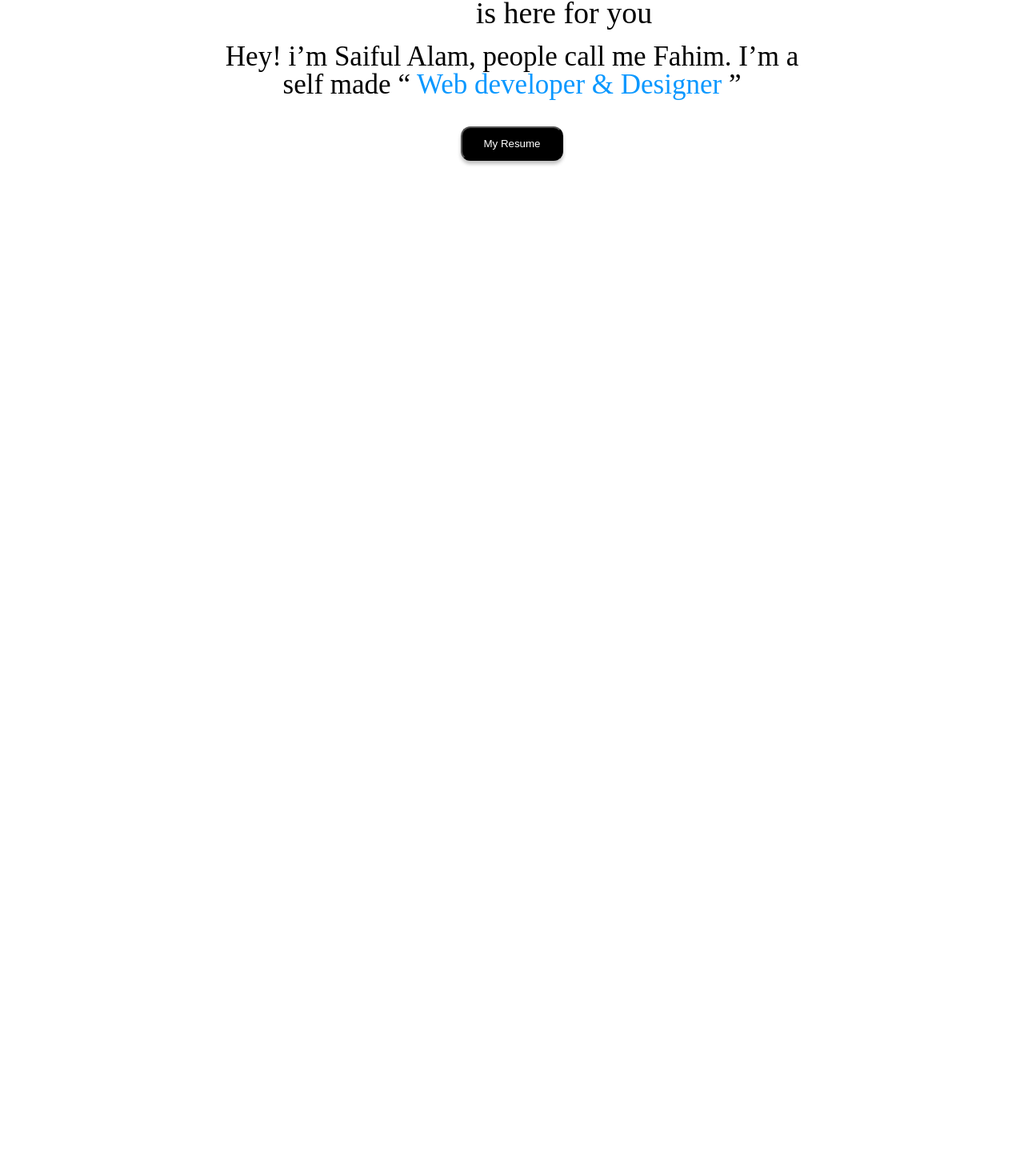
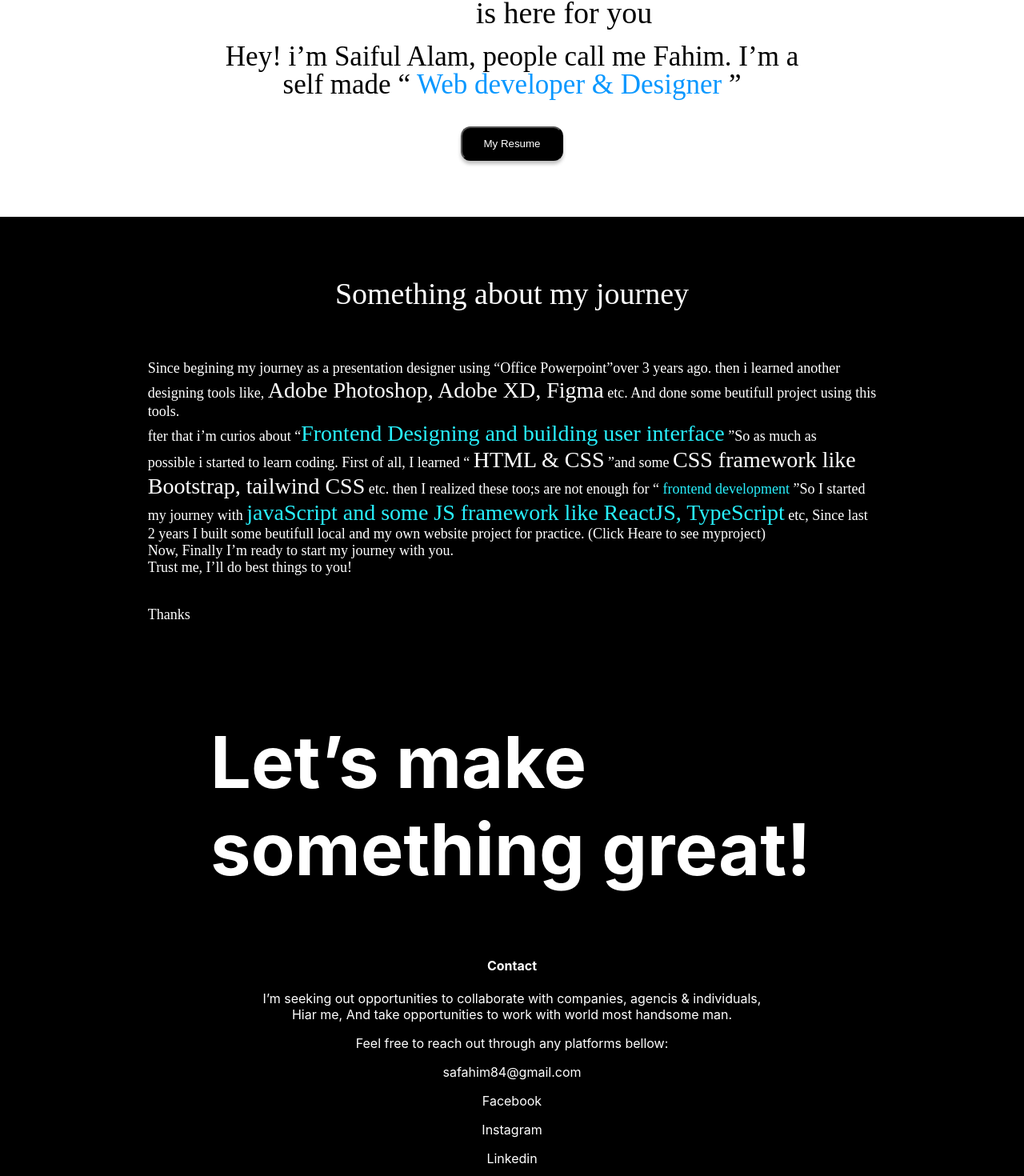
Before and after one commit to saifulalamfahim/SaAF, a React (Create React App) app: page / in a window 1280 px wide. Shown: the part 345-1815 px from the top of the page at 80% size. Before the commit the page ends 800 px from the top, so only its background shows below. Built offline with nearby package versions, Linux system fonts and the light colour scheme; a web font is replaced by a local one.

Commit message:
about completed

```diff
--- a/src/App.js
+++ b/src/App.js
@@ -1,15 +1,16 @@
 import logo from './logo.svg';
 import './App.css';
-// import About from './components/About/About';
+import About from './components/About/About';
 import Header from './components/Header/Header';
+import Contact from './components/Contact/Contact';
 
 function App() {
   return (
     <div className="App">
      <Header></Header>
-      {/* <About></About> */}
+      <About></About>
+      <Contact></Contact>
     </div>
-
   );
 }
 
--- a/src/components/About/About.css
+++ b/src/components/About/About.css
@@ -1,4 +1,37 @@
 .about-container{
     background: black;
     color: white;
+    padding-bottom: 20px;
+    display: flex;
+    flex-direction: column;
+    align-items: center;
 }
+.about-container h1{
+    height: 59px;
+    font-family: '?????';
+    font-weight: 400;
+    font-size: 38px;
+    line-height: 38px;
+    padding-top: 51px;
+}
+.About-details{
+    font-family: 'ABeeZee';
+    font-weight: 100;
+    font-size: 18px;
+    line-height: 21px;
+    text-align: left;
+    color: #FFFFFF;
+}
+.About-details p{
+    padding-bottom: 20px;
+}
+.highlight-text{
+    font-family: 'ABeeZee';
+    font-style: normal;
+    font-weight: 400;
+    font-size: 28px;
+    line-height: 33px;
+}
+.hudai{
+    color: #28F0FD;
+}
--- a/src/components/About/About.js
+++ b/src/components/About/About.js
@@ -4,7 +4,17 @@ import './About.css';
 const About = () => {
     return (
         <div className='about-container'>
-            <h1>This is About Section</h1>
+            <h1>Something about my journey</h1>
+            <div className='About-details'>
+                <p>Since begining my journey as a presentation designer using “Office Powerpoint”over 3 years ago. then i learned another <br /> designing tools like, <span className='highlight-text'>Adobe Photoshop, Adobe XD, Figma</span> etc. And done some beutifull project using this <br /> tools. <br />
+
+
+
+                fter that i’m curios about “<span className='highlight-text hudai'>Frontend Designing and building user interface</span> ”So as much as <br /> possible i started to learn coding. First of all, I learned “ <span className='highlight-text'>HTML & CSS</span> ”and some <span className='highlight-text'>CSS framework like <br /> Bootstrap, tailwind CSS</span> etc. then I realized these too;s are not enough for “ <span className='hudai'>frontend development</span> ”So I started <br /> my journey with <span className='highlight-text hudai'>javaScript and some JS framework like ReactJS, TypeScript</span> etc, Since last <br /> 2 years I built some beutifull local and my own website project for practice. (Click Heare to see myproject) <br />
+                Now, Finally I’m ready to start my journey with you. <br />
+                Trust me, I’ll do best things to you!</p>
+                <p>Thanks</p>
+            </div>
         </div>
     );
 };
--- /dev/null
+++ b/src/components/Contact/Contact.css
@@ -0,0 +1,17 @@
+.contact-container{
+    background: black;
+    color: white;
+    display: flex;
+    flex-direction: column;
+    align-items: center;
+}
+.contact-container h1{
+
+    width: 754px;
+    height: 218px;
+    font-weight: 700;
+    font-size: 90px;
+    line-height: 109px;
+    text-align: start;
+    color: #FFFFFF;
+}
--- /dev/null
+++ b/src/components/Contact/Contact.js
@@ -0,0 +1,23 @@
+import React from 'react';
+import './Contact.css';
+
+const Contact = () => {
+    return (
+        <div className='contact-container'>
+           <h1>Let’s make
+            something great!</h1>
+            <div className='contact-details'>
+                <h4>Contact</h4>
+                <p>  I’m seeking out opportunities to collaborate with companies, agencis & individuals, <br />
+                Hiar me, And take opportunities to work with world most handsome man.</p>
+                <p>Feel free to reach out through any platforms bellow: </p>
+                <p>safahim84@gmail.com</p>
+                <p>Facebook</p>
+                <p>Instagram</p>
+                <p>Linkedin</p>
+            </div>
+        </div>
+    );
+};
+
+export default Contact;
--- a/src/components/Header/Header.css
+++ b/src/components/Header/Header.css
@@ -1,5 +1,8 @@
 @import url('https://fonts.googleapis.com/css2?family=IM+Fell+Great+Primer+SC&display=swap');
 
+.header-section{
+    margin-bottom: 70px;
+}
 .social-media{
     display: flex;
     justify-content: center;
```
Also changed, not shown: src/components/Footer/Footer.css (added), src/components/Footer/Footer.js (added), src/components/Projects/Projects.css (added), src/components/Projects/Projects.js (added).
